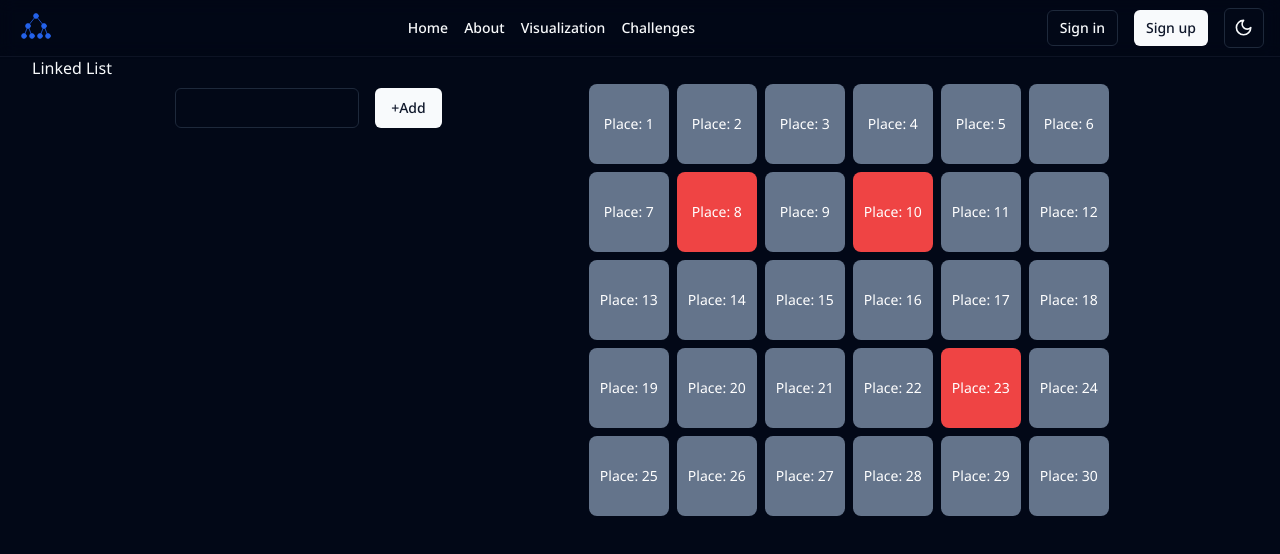
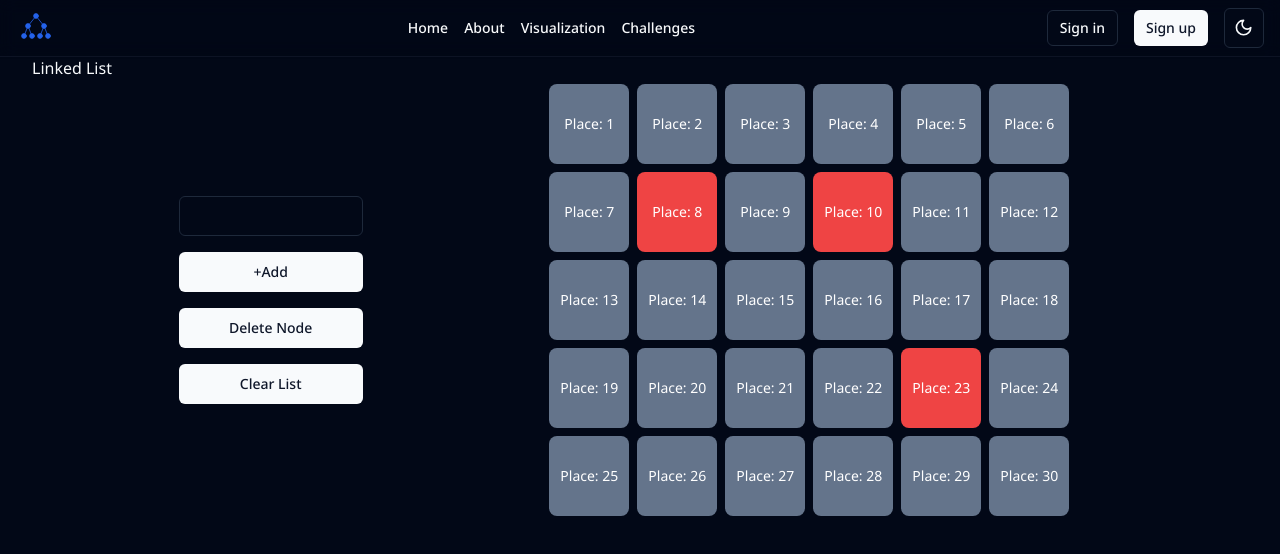
Before and after one commit to eB00k/dias-algo-visualization, a React (Vite) app: page /visulization/linked-list in a window 1280 px wide. Shown: the top 554 px of the page. Built offline with nearby package versions, Linux system fonts and the light colour scheme.

Commit message:
added to linked list arrows

```diff
--- a/src/routes/visulization/linked-list.lazy.jsx
+++ b/src/routes/visulization/linked-list.lazy.jsx
@@ -24,6 +24,20 @@ function LinkedList() {
 
   const numberOfUsedBoxes = generateRandomBetween(3, 9);
   const initialUsedBoxes = generateUniqueNumbers(1, 30, numberOfUsedBoxes);
+
+  const getUnusedPosition = () => {
+    const unusedPositions = boxes
+      .flat()
+      .filter((position) => !usedBoxes.includes(position));
+    if (unusedPositions.length === 0) {
+      return null;
+    }
+    return unusedPositions[Math.floor(Math.random() * unusedPositions.length)];
+  };
+
+  useEffect(() => {
+    setUsedBoxes(initialUsedBoxes);
+  }, []);
 
   const addNode = (value) => {
     if (!value || isNaN(value)) {
@@ -55,19 +69,35 @@ function LinkedList() {
     setUsedBoxes((prevUsedBoxes) => [...prevUsedBoxes, newNode.position]);
   };
 
-  const getUnusedPosition = () => {
-    const unusedPositions = boxes
-      .flat()
-      .filter((position) => !usedBoxes.includes(position));
-    if (unusedPositions.length === 0) {
-      return null;
-    }
-    return unusedPositions[Math.floor(Math.random() * unusedPositions.length)];
+  const deleteNodeByValue = (valueToDelete) => {
+    setNodes((prevNodes) => {
+      let prevNode = null;
+      const updatedNodes = prevNodes.filter((node) => {
+        if (node.value === valueToDelete) {
+          if (prevNode) {
+            // Update the next pointer of the previous node
+            prevNode.next = node.next;
+          }
+          return false; // Remove the node from the list
+        }
+        prevNode = node;
+        return true; // Keep the node in the list
+      });
+      return updatedNodes;
+    });
+
+    setUsedBoxes((prevUsedBoxes) =>
+      prevUsedBoxes.filter((position) => {
+        const node = nodes.find((node) => node.position === position);
+        return node ? node.value !== valueToDelete : true;
+      })
+    );
   };
 
-  useEffect(() => {
-    setUsedBoxes(initialUsedBoxes);
-  }, []);
+  const clearLinkedList = () => {
+    setNodes([]);
+    setUsedBoxes([]);
+  };
 
   function handleAdd() {
     const val = inputRef.current.value.trim();
@@ -76,6 +106,45 @@ function LinkedList() {
     addNode(val);
     inputRef.current.value = "";
   }
+
+  const renderArrow = (fromPosition, toPosition) => {
+    const fromRow = Math.floor((fromPosition - 1) / 6);
+    const fromCol = (fromPosition - 1) % 6;
+    const toRow = Math.floor((toPosition - 1) / 6);
+    const toCol = (toPosition - 1) % 6;
+
+    const gridWidth = 528;
+    const gridHeight = 440;
+    const cellWidth = gridWidth / 6;
+    const cellHeight = gridHeight / 5;
+
+    const fromX = (fromCol + 0.5) * cellWidth;
+    const fromY = (fromRow + 0.5) * cellHeight;
+    const toX = (toCol + 0.5) * cellWidth;
+    const toY = (toRow + 0.5) * cellHeight;
+
+    const angleRadians = Math.atan2(toY - fromY, toX - fromX);
+    const angle = (angleRadians * 180) / Math.PI;
+
+    const length = Math.sqrt(
+      Math.pow(toX - fromX, 2) + Math.pow(toY - fromY, 2)
+    );
+
+    console.log(angle);
+    const arrowStyle = {
+      width: `${length}px`,
+      transformOrigin: "0 0px",
+      transform: `rotate(${angle}deg)`,
+    };
+
+    return (
+      <div
+        key={`${fromX}-${fromY}`}
+        className="absolute h-[5px] bg-gray-700 dark:bg-gray-300 z-20 rounded-full"
+        style={{ ...arrowStyle, left: "44px", top: "44px" }}
+      ></div>
+    );
+  };
 
   const renderBox = (item) => {
     const node = nodes.find((node) => node.position === item);
@@ -96,7 +165,7 @@ function LinkedList() {
         {node ? (
           <>
             <div>v: {node.value}</div>
-            <div className="absolute z-10 -right-2 -top-2 w-8 h-8 bg-secondary-foreground flex justify-center items-center rounded-full">
+            <div className="absolute z-10 -right-2 -top-2 w-8 h-8 bg-secondary-foreground text-primary-foreground flex justify-center items-center rounded-full">
               {node.position}
             </div>
             <div>next: {node.next || "null"}</div>
@@ -104,6 +173,7 @@ function LinkedList() {
         ) : (
           <div>Place: {item}</div>
         )}
+        {node && node.next && renderArrow(node.position, node.next)}
       </div>
     );
   };
@@ -112,11 +182,17 @@ function LinkedList() {
     <div className="page">
       <h1>Linked List</h1>
       <div className="flex justify-evenly flex-col md:flex-row">
-        <div className="p-2 flex space-x-4 justify-center">
-          <Input ref={inputRef} type={"text"} className="max-w-[300px]" />
+        <div className="p-2 flex gap-4 justify-center  flex-col ">
+          <Input ref={inputRef} type={"text"} className="md:max-w-[300px]" />
           <Button onClick={handleAdd}>+Add</Button>
+          <Button
+            onClick={() => deleteNodeByValue(parseInt(inputRef.current.value))}
+          >
+            Delete Node
+          </Button>
+          <Button onClick={clearLinkedList}>Clear List</Button>
         </div>
-        <div className="flex justify-center items-center">
+        <div className="flex justify-center items-center min-w-[600px]">
           <div className="w-[528px]  h-[440px] grid grid-cols-6 grid-rows-5">
             {boxes.map((row, rowIndex) => row.map((item) => renderBox(item)))}
           </div>
```
